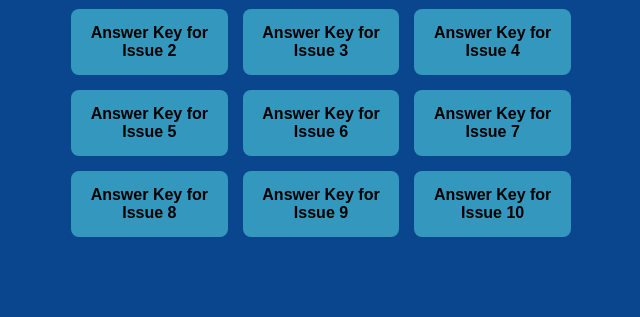
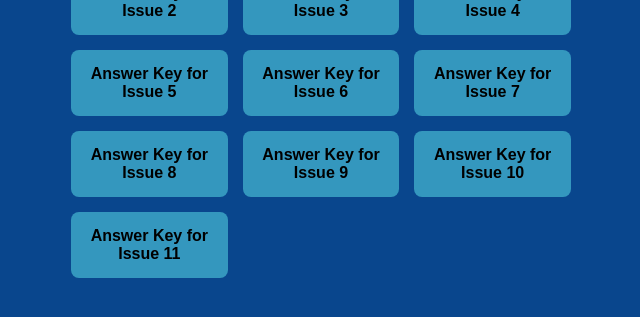
Before and after one commit to QHFKaveri/firewall-friday-answers, a plain HTML site: page index.html in a window 1280 px wide. Shown: the part 335-652 px from the top of the page, without its empty margins (319-959 px from the left). Drawn offline with Linux system fonts and the light colour scheme.

Commit message:
Update index.html

```diff
--- a/index.html
+++ b/index.html
@@ -58,6 +58,7 @@
     <a href="issue8.html">Answer Key for Issue 8</a>
     <a href="issue9.html">Answer Key for Issue 9</a>
     <a href="issue10.html">Answer Key for Issue 10</a>
+    <a href="issue11.html">Answer Key for Issue 11</a>
   </div>
 </body>
 </html>
```
